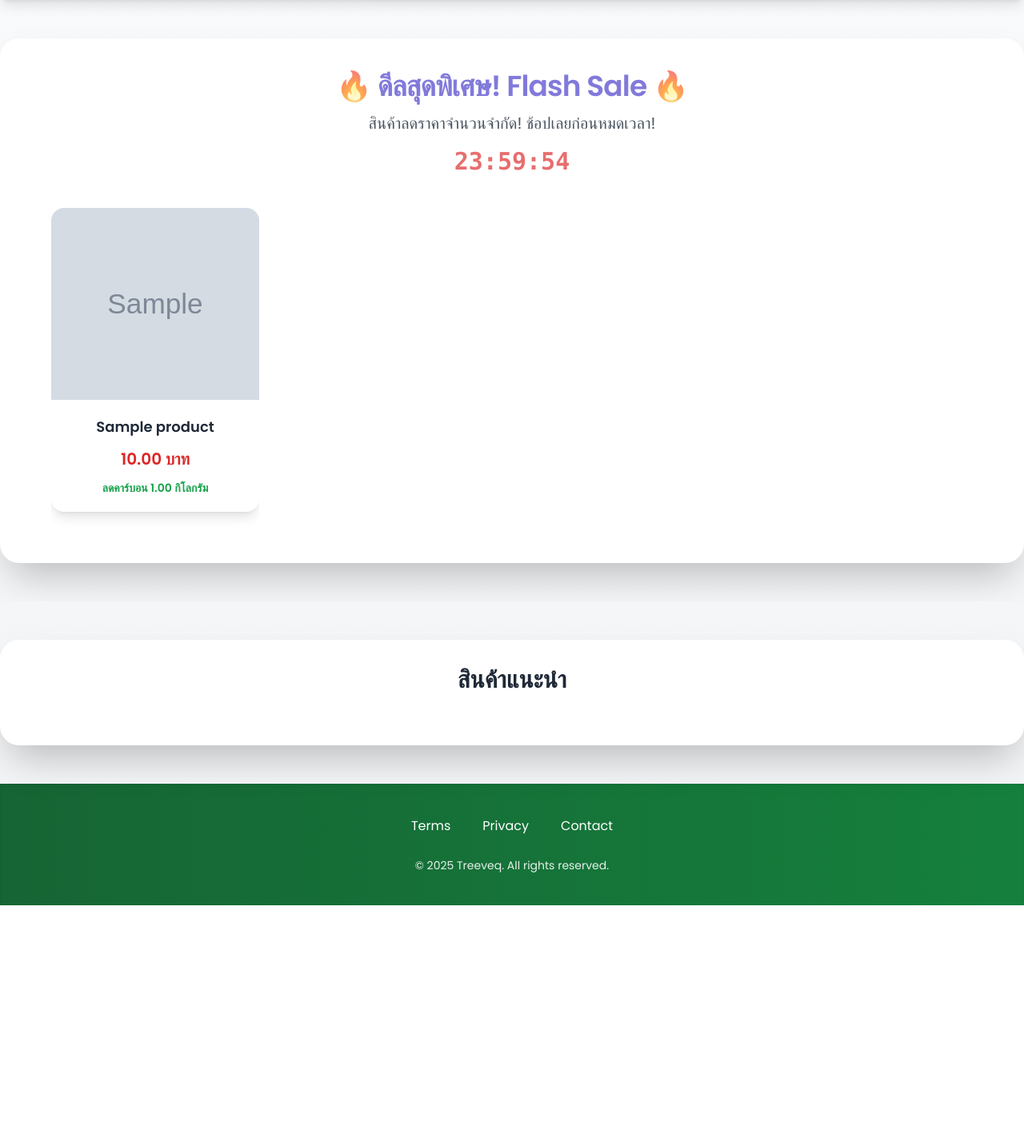
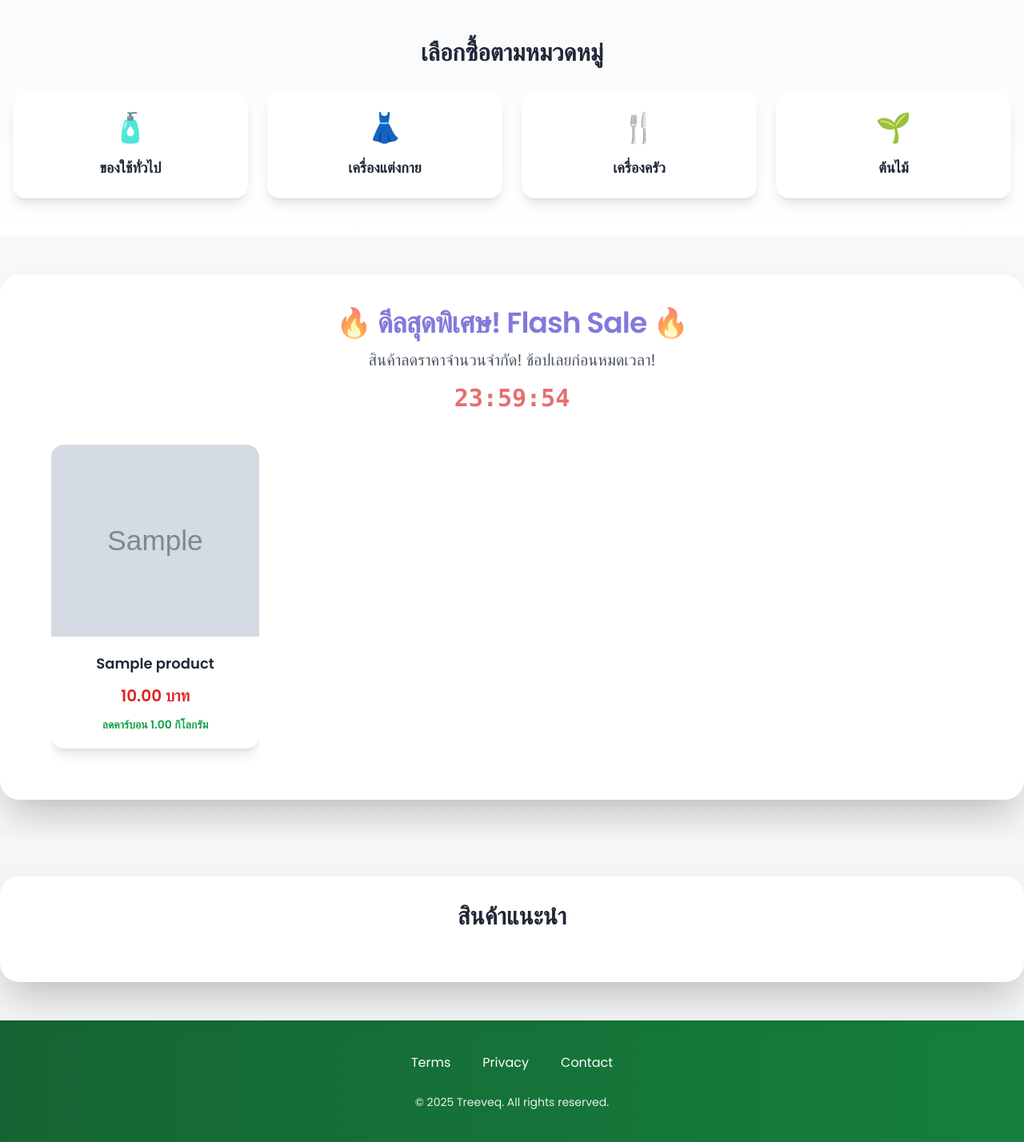
Before and after one commit to Nantakxrn007/dsi202, a Django app: page /home/ in a window 1280 px wide. Shown: the part 76-1504 px from the top of the page at 80% size. Before the commit the page ends 1208 px from the top, so only its background shows below. Run offline with Django 4.2, Linux system fonts and the light colour scheme; tables that the repository leaves empty hold one stand-in row (values such as "Sample post"); grey boxes marked "Sample" are stand-in pictures; some libraries are stand-ins or nearby versions.

Commit message:
category bar home page

```diff
--- a/shop/settings.py
+++ b/shop/settings.py
@@ -118,8 +118,6 @@
     }
 }
 
-SESSION_ENGINE = 'django.contrib.sessions.backends.db'
-SESSION_COOKIE_AGE = 1209600  # 2 สัปดาห์
 
 
 # Password validation
--- a/shopapp/models.py
+++ b/shopapp/models.py
@@ -1,7 +1,15 @@
-#shopapp models.py
+# shopapp/models.py
 from django.db import models
 
 class Product(models.Model):
+    # Define category choices
+    CATEGORY_CHOICES = [
+        ('GENERAL', 'ของใช้ทั่วไป'),
+        ('CLOTHING', 'เครื่องแต่งกาย'),
+        ('KITCHEN', 'เครื่องครัว'),
+        ('PLANT', 'ต้นไม้'),
+    ]
+
     name = models.CharField(max_length=100)
     image = models.ImageField(upload_to='products/')
     description = models.TextField()
@@ -9,6 +17,12 @@
     carbon_reduction = models.DecimalField(
         max_digits=6, decimal_places=2, default=0.00,
         help_text="จำนวนคาร์บอนที่ลดได้ (กิโลกรัม)"
+    )
+    category = models.CharField(
+        max_length=20,
+        choices=CATEGORY_CHOICES,
+        default='GENERAL',
+        help_text="หมวดหมู่ของสินค้า"
     )
 
     def __str__(self):
--- a/shopapp/templates/home.html
+++ b/shopapp/templates/home.html
@@ -5,6 +5,46 @@
 {% block header_class %}sticky-header{% endblock %}
 
 {% block content %}
+{% block category %}
+<!-- Category Section: Displays clickable category cards -->
+<div class="relative py-12 bg-gradient-to-b from-gray-50 to-white overflow-hidden">
+    <div class="max-w-7xl mx-auto px-4">
+        <!-- Section Header -->
+        <h2 class="text-3xl font-bold text-center text-gray-800 mb-8 animate-bounce-in">เลือกซื้อตามหมวดหมู่</h2>
+
+        <!-- Category Grid: Responsive 2-4 column layout -->
+        <div class="grid grid-cols-2 md:grid-cols-4 gap-6">
+            {% for category_value, category_name in categories %}
+            <a href="{% url 'home' %}?category={{ category_value }}"
+               class="bg-white rounded-2xl shadow-lg p-6 text-center hover:shadow-xl transform transition-all duration-500 hover:-translate-y-2 group">
+                <div class="text-4xl mb-4">
+                    {% if category_value == 'GENERAL' %}🧴
+                    {% elif category_value == 'KITCHEN' %}🍴
+                    {% elif category_value == 'CLOTHING' %}👗
+                    {% elif category_value == 'PLANT' %}🌱
+                    {% endif %}
+                </div>
+                <h3 class="text-lg font-semibold text-gray-800 group-hover:text-indigo-600 transition-colors duration-300">
+                    {{ category_name }}
+                </h3>
+            </a>
+            {% endfor %}
+        </div>
+    </div>
+</div>
+
+<!-- Custom CSS for Category Section -->
+<style>
+    @keyframes bounce-in {
+        0% { opacity: 0; transform: scale(0.8); }
+        60% { opacity: 0.7; transform: scale(1.05); }
+        100% { opacity: 1; transform: scale(1); }
+    }
+    .animate-bounce-in {
+        animation: bounce-in 0.6s ease-out;
+    }
+</style>
+{% endblock category %}
 {% block flash_sale %}
 <!-- Hero Section: Flash Sale with Gradient Background and Countdown Timer -->
 <div class="relative py-12 via-white to-purple-50 overflow-hidden">
--- a/shopapp/views.py
+++ b/shopapp/views.py
@@ -1,7 +1,7 @@
 # shopapp/views.py
 from django.views.generic import ListView, DetailView, TemplateView
 from .models import Product
-from django.db.models import Q  # สำหรับค้นหาแบบ flexible
+from django.db.models import Q
 from django.contrib.auth.decorators import login_required
 from django.shortcuts import render, redirect
 from django.contrib.auth.forms import UserCreationForm
@@ -10,7 +10,6 @@
 from django.views.decorators.csrf import csrf_exempt
 from cart.views import get_cart
 
-
 class HomePageView(ListView):
     model = Product
     template_name = 'home.html'
@@ -18,23 +17,30 @@
 
     def get_queryset(self):
         query = self.request.GET.get('q')
+        category = self.request.GET.get('category')
 
-        # ดึงสินค้าที่เป็น Flash Sale ก่อน
+        # Get flash sale products first
         flash_sale_products = Product.objects.filter(sale_informations__is_on_sale=True).distinct()
         flash_sale_ids = flash_sale_products.values_list('id', flat=True)
 
+        queryset = Product.objects.exclude(id__in=flash_sale_ids)
+
         if query:
-            return Product.objects.filter(
+            queryset = queryset.filter(
                 Q(name__icontains=query) |
                 Q(description__icontains=query)
-            ).exclude(id__in=flash_sale_ids)
+            )
 
-        return Product.objects.exclude(id__in=flash_sale_ids)
+        if category:
+            queryset = queryset.filter(category=category)
+
+        return queryset
 
     def get_context_data(self, **kwargs):
         context = super().get_context_data(**kwargs)
-        # ส่ง flash_sale_products ไปยัง template
         context['flash_sale_products'] = Product.objects.filter(sale_informations__is_on_sale=True).distinct()
+        context['categories'] = Product.CATEGORY_CHOICES  # Send categories to template
+        context['selected_category'] = self.request.GET.get('category', '')  # Current selected category
         return context
 
 class ProductDetailView(DetailView):
@@ -54,8 +60,7 @@
             user.email = form.cleaned_data.get('email')
             user.save()
             login(request, user, backend='django.contrib.auth.backends.ModelBackend')
-            # โอน session cart ไปยังตะกร้าผู้ใช้
-            get_cart(request)  # เรียก get_cart เพื่อโอนสินค้า
+            get_cart(request)
             return redirect('home')
     else:
         form = CustomUserCreationForm()
```
Also changed, not shown: shopapp/admin.py (+8 -6 lines), media/products/13_RbatHRL.jpg (added), shopapp/migrations/0001_initial.py (added), shopapp/migrations/0002_product_test_t.py (added), shopapp/migrations/0003_remove_product_test_t.py (added), shopapp/migrations/0004_product_category.py (added), shopapp/migrations/__init__.py (added).
